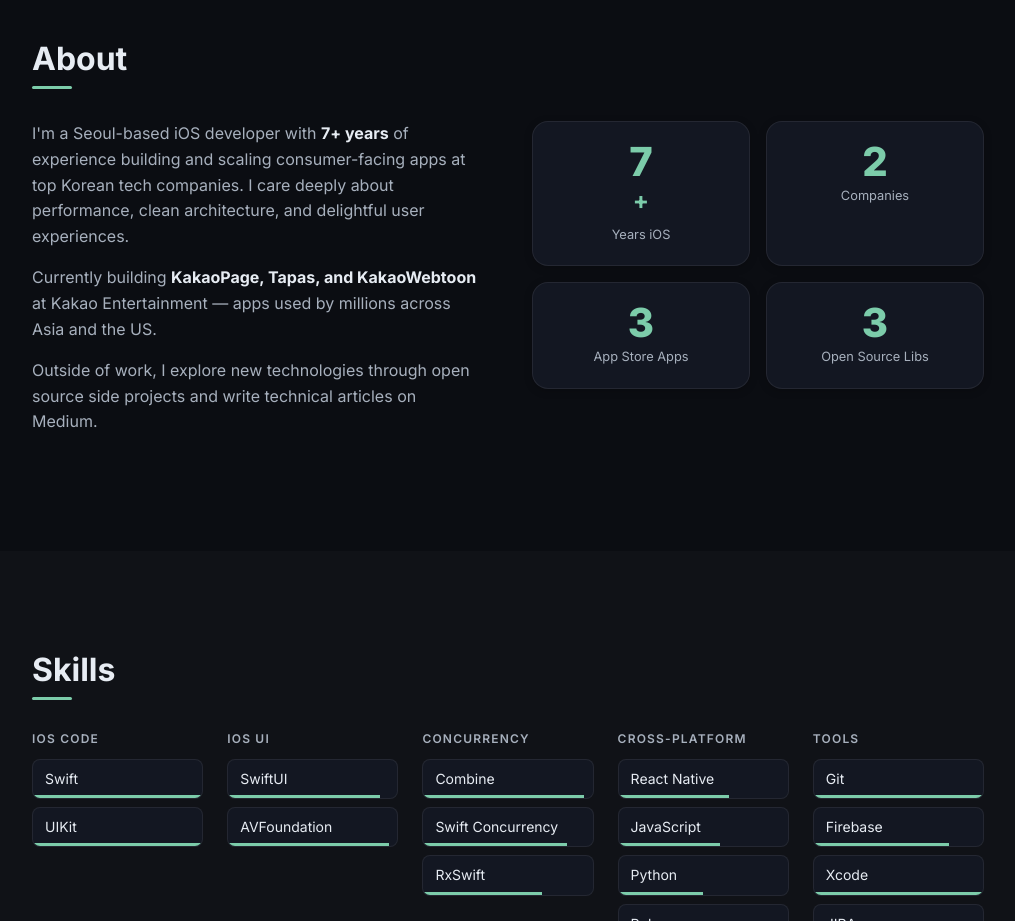
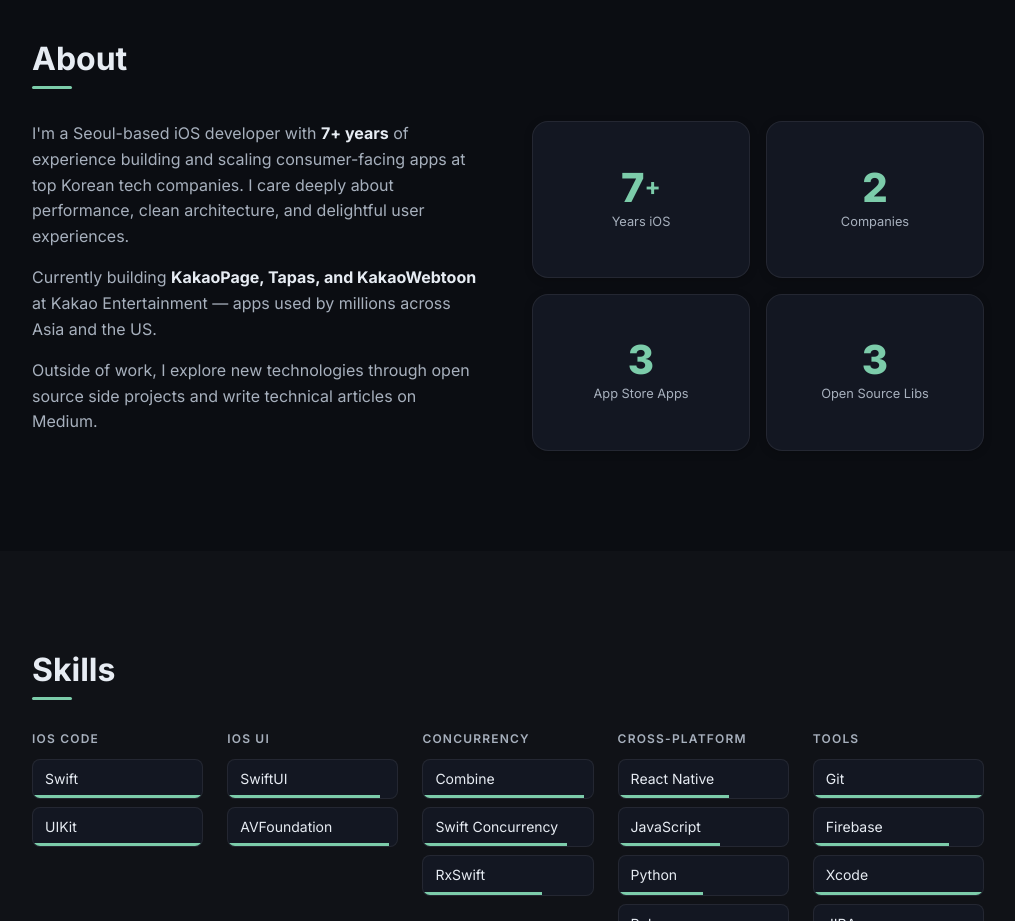
Before and after one commit to hobin-han/hobin-han.github.io, a plain HTML site: page index.html in a window 1280 px wide. Shown: the part 860-1781 px from the top of the page, without its empty margins (132-1147 px from the left). Drawn offline with nearby package versions, Linux system fonts and the light colour scheme.

Commit message:
fix(css): stat-card 레이아웃 개선
What:
- stat-card에 aspect-ratio 제거, justify-content: center 추가
- about-grid align-items를 start에서 stretch로 변경
- about-stats에 grid-auto-rows: 1fr 추가
- stat-number-row 추가로 숫자와 "+" 기호를 수직 가운데 정렬

Why:
- 카드가 정사각형으로 너무 높아 직사각형으로 변경
- about-stats 전체 높이를 about-text에 맞추고 4개 카드가 균등 분할되도록 개선
- "+" 기호가 숫자와 수직 중앙 정렬되도록 수정

AI-Use: yes
AI-Model: Claude Sonnet 4.6
AI-Contribution: 100%

```diff
--- a/css/styles.css
+++ b/css/styles.css
@@ -260,13 +260,14 @@
   display: grid;
   grid-template-columns: 1fr 1fr;
   gap: 48px;
-  align-items: start;
+  align-items: stretch;
 }
 .about-text p { color: var(--muted); }
 .about-text strong { color: var(--fg); }
 .about-stats {
   display: grid;
   grid-template-columns: 1fr 1fr;
+  grid-auto-rows: 1fr;
   gap: 16px;
 }
 .stat-card {
@@ -277,9 +278,11 @@
   display: flex;
   flex-direction: column;
   align-items: center;
+  justify-content: center;
   text-align: center;
   box-shadow: var(--shadow-sm);
 }
+.stat-number-row { display: flex; align-items: center; }
 .stat-num {
   font-size: 2.5rem;
   font-weight: 800;
--- a/index.html
+++ b/index.html
@@ -76,7 +76,7 @@
         </div>
         <div class="about-stats reveal">
           <div class="stat-card">
-            <span class="stat-num" id="stat-years-ios" data-target="6">0</span><span class="stat-plus">+</span>
+            <div class="stat-number-row"><span class="stat-num" id="stat-years-ios" data-target="6">0</span><span class="stat-plus">+</span></div>
             <span class="stat-label">Years iOS</span>
           </div>
           <div class="stat-card">
```
